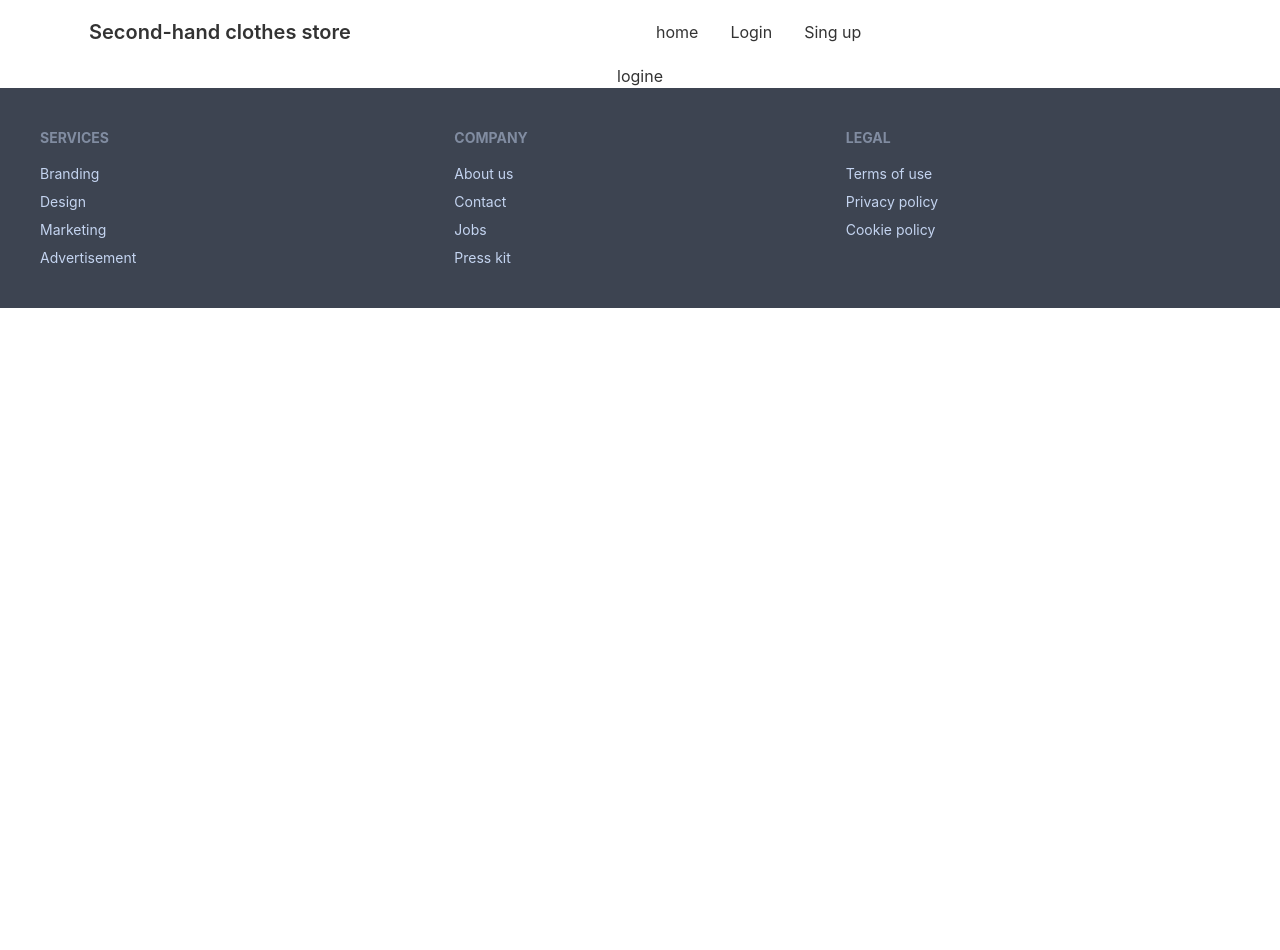
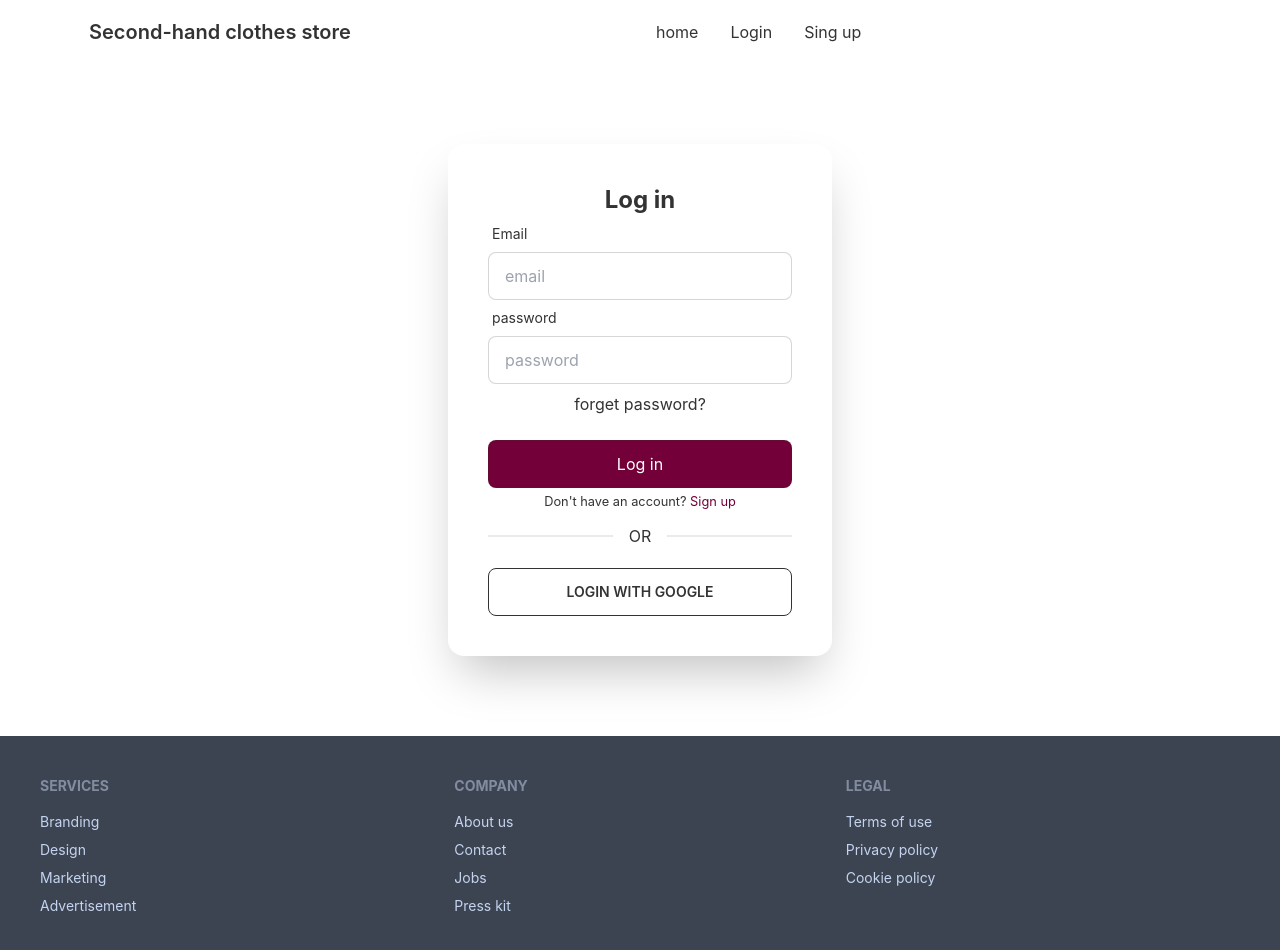
Before and after one commit to MahamudaM/Clothe-resale-client, a React (Create React App) app: page /login in a window 1280 px wide. Shown: the top 950 px of the page. Before the commit the page ends 800 px from the top, so only its background shows below. Built offline with nearby package versions, Linux system fonts and the light colour scheme; no server answers.

Commit message:
create login page

```diff
--- a/src/App.js
+++ b/src/App.js
@@ -1,4 +1,5 @@
 
+import { Toaster } from 'react-hot-toast';
 import { RouterProvider } from 'react-router-dom';
 import './App.css';
 import { routes } from './Routes/Route/Route';
@@ -6,6 +7,7 @@ function App() {
   return (
     <div className="App">
     <RouterProvider router={routes}></RouterProvider>
+    <Toaster></Toaster>
     </div>
   );
 }
--- a/src/pages/Login/Login.js
+++ b/src/pages/Login/Login.js
@@ -1,10 +1,51 @@
 import React from 'react';
+import { useForm } from 'react-hook-form';
 import { Link } from 'react-router-dom';
 
 const Login = () => {
+    const {register,handleSubmit,formState: { errors } }=useForm();
+
+
+    // login handler
+    const loginHandler=data=>{
+        console.log(data)
+    }
     return (
         <div>
-           <p>logine </p>
+           <div  className='card flex-shrink-0 w-full max-w-sm shadow-2xl bg-base-100 mx-auto p-10 my-20'>
+<h1 className="text-2xl font-bold text-center">Log in</h1>
+<form onSubmit={handleSubmit(loginHandler)}  >
+
+<div className="form-control">
+  <label className="label">
+    <span className="label-text">Email</span>
+  </label>
+  <input type="email" {...register("email",{required:'Email Address is required'})} placeholder="email" className="input input-bordered w-full " />
+  {errors.email && <p role="alert">{errors.email?.message}</p>}
+</div>
+<div className="form-control ">
+  <label className="label">
+    <span className="label-text">password</span>
+  </label>
+  <input type="password" {...register("password",{required:'password required',minLength:{value:8,message:'password must be 8 charecter'},pattern:{value:/(?=^.{6,}$)(?=.*[0-9])(?=.*[A-Z])(?=.*[a-z]).*/,message:'password must have number, uppercase and lowercase'}})} placeholder="password" className="input input-bordered w-full " />
+  {errors.password && <p className="text-primary">{errors.password?.message}</p>}
+</div>
+<p className='mt-2'>forget password?</p>
+      <div className="form-control mt-6">
+      <input className=" bg-primary input input-bordered w-full  text-white" value="Log in" type="submit" />
+      </div>
+<small className='mt-3'> Don't have an account? <Link to='/regiester'className='text-primary'>Sign up</Link></small>
+
+<div className="divider">OR</div>
+      <div className=" mt-6">
+      <button className="btn btn-outline  w-full ">login with google </button>
+      </div>
+     <div>
+
+     </div>
+    </form>
+
+            </div>
         </div>
     );
 };
--- a/src/pages/Regiester/Regiester.js
+++ b/src/pages/Regiester/Regiester.js
@@ -1,5 +1,6 @@
 import React, { useContext, useState } from 'react';
 import { useForm } from 'react-hook-form';
+import toast from 'react-hot-toast';
 import { Link } from 'react-router-dom';
 import { AuthContext } from '../../Contexte/AutheProvider';
 
@@ -8,13 +9,16 @@ const Regiester = () => {
     const [erro,setErro]=useState()
 const {userRegister}=useContext(AuthContext)
 const registerHandler =data=>{
+    setErro('')
     console.log(data)
 const email = data.email;
 const password = data.password;
 const name = data.name;
+const role = data.userRole
     userRegister(email,password)
     .then(result=>{
         console.log(result)
+        toast.success('successfully register user')
     })
     .catch(error=>{
         const errors = error.message;
@@ -36,7 +40,15 @@ const name = data.name;
   <input type="text" {...register("name",{required:'Name is required'})} placeholder="Name" className="input input-bordered w-full " />
   {errors.name && <p role="alert">{errors.name?.message}</p>}
 </div>
-
+<div className="form-control ">
+  <label className="label">
+    <span className="label-text">choose account option</span>
+  </label>
+  <select {...register("userRole")}   className="select select-bordered w-full max-w-xs">
+  <option value='seller' selected>seller</option>
+  <option value='user' selected>user</option>
+</select>
+</div>
 
 <div className="form-control">
   <label className="label">
@@ -52,7 +64,7 @@ const name = data.name;
   <input type="password" {...register("password",{required:'password required',minLength:{value:8,message:'password must be 8 charecter'},pattern:{value:/(?=^.{6,}$)(?=.*[0-9])(?=.*[A-Z])(?=.*[a-z]).*/,message:'password must have number, uppercase and lowercase'}})} placeholder="password" className="input input-bordered w-full " />
   {errors.password && <p className="text-primary">{errors.password?.message}</p>}
 </div>
-<p className='mt-2'>forget password?</p>
+
       <div className="form-control mt-6">
       <input className=" bg-primary input input-bordered w-full  text-white" value="Sing up" type="submit" />
       </div>
--- a/tailwind.config.js
+++ b/tailwind.config.js
@@ -7,7 +7,7 @@ module.exports = {
     themes:[
       {
         usedClothe:{
-          primary: "#f64c72",
+          primary: "#730039",
      secondary: "#19D3AE",
      success: "#36D399",
     accent: "#3A4256",
```
